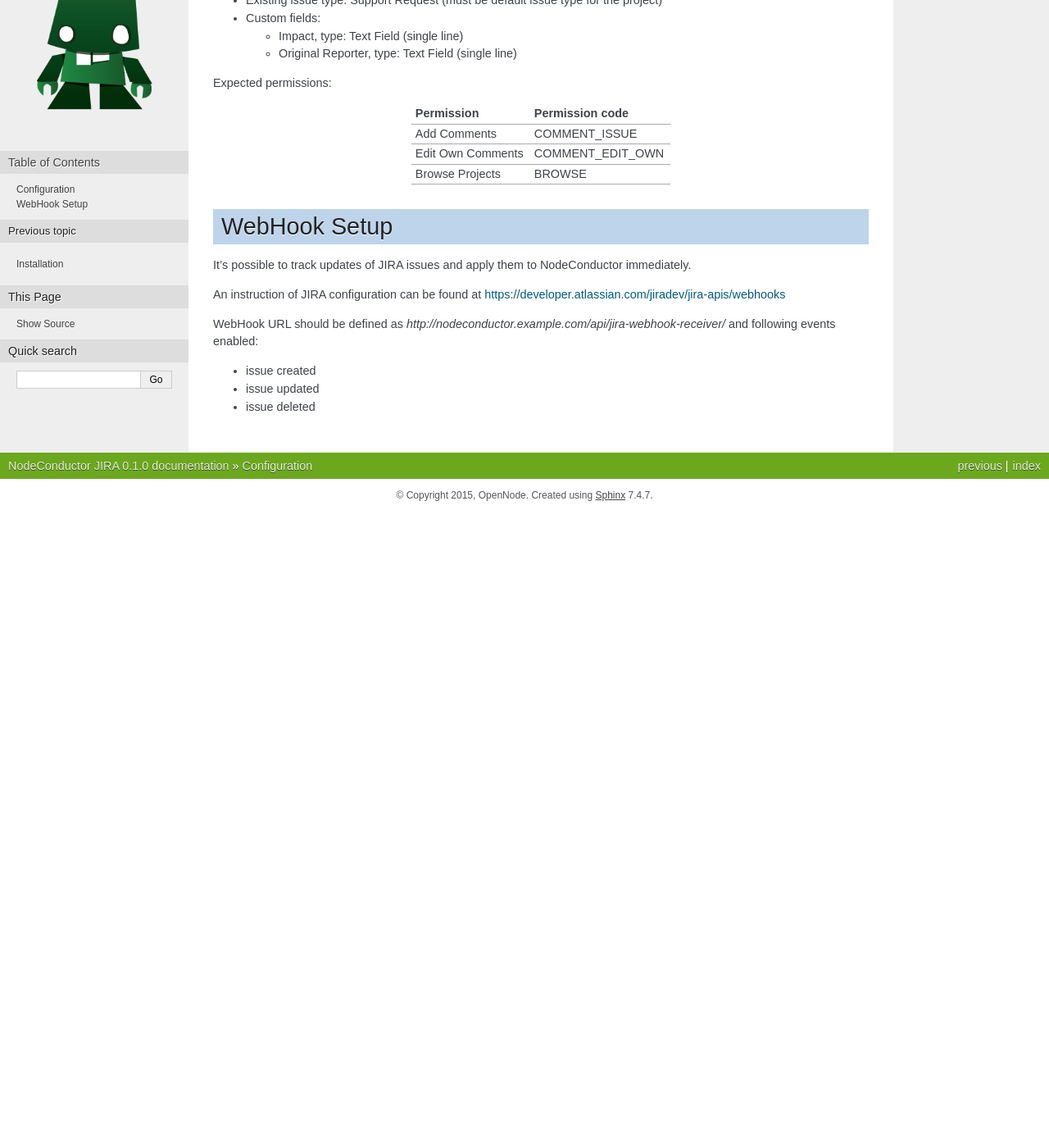
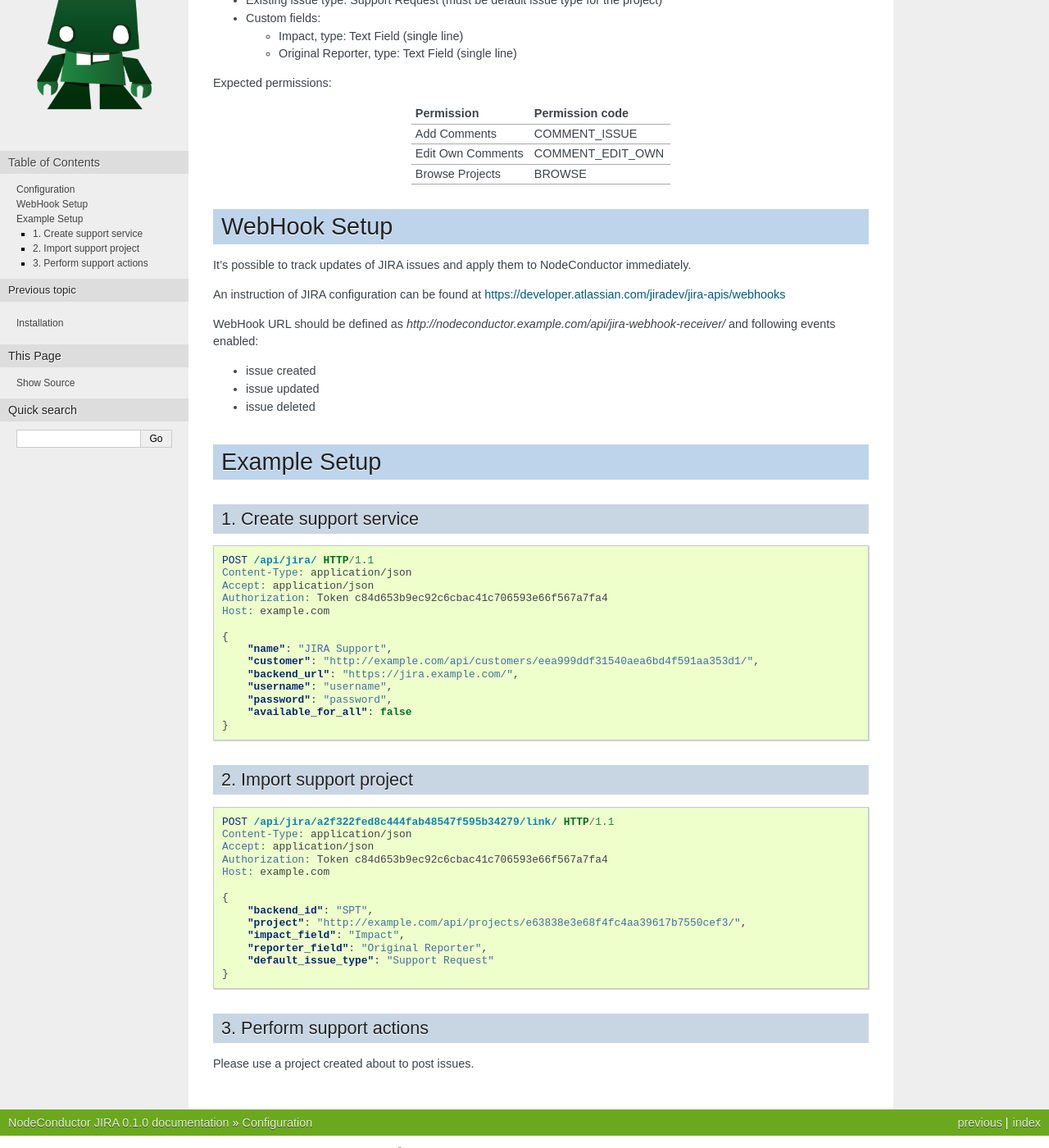
Before and after one commit to opennode/waldur-jira, a Sphinx documentation site: the page built from docs/guide/setup.rst, in a window 1280 px wide and 1400 px high, scrolled down 191 px. Shown: the whole window at 82% size. Built offline with Sphinx 7.4.7, drawn with Linux system fonts in a browser that asks for light colours; the version number is read from the project's files by our own code; before the commit the page ends 900 px from its top, so only the background shows below that.

Commit message:
Docs for support workflow
- NC-1172

```diff
--- a/docs/guide/setup.rst
+++ b/docs/guide/setup.rst
@@ -38,3 +38,51 @@
 * issue created
 * issue updated
 * issue deleted
+
+
+Example Setup
+-------------
+
+1. Create support service
+^^^^^^^^^^^^^^^^^^^^^^^^^
+
+.. code-block:: http
+
+    POST /api/jira/ HTTP/1.1
+    Content-Type: application/json
+    Accept: application/json
+    Authorization: Token c84d653b9ec92c6cbac41c706593e66f567a7fa4
+    Host: example.com
+
+    {
+        "name": "JIRA Support",
+        "customer": "http://example.com/api/customers/eea999ddf31540aea6bd4f591aa353d1/",
+        "backend_url": "https://jira.example.com/",
+        "username": "username",
+        "password": "password",
+        "available_for_all": false
+    }
+
+2. Import support project
+^^^^^^^^^^^^^^^^^^^^^^^^^
+
+.. code-block:: http
+
+    POST /api/jira/a2f322fed8c444fab48547f595b34279/link/ HTTP/1.1
+    Content-Type: application/json
+    Accept: application/json
+    Authorization: Token c84d653b9ec92c6cbac41c706593e66f567a7fa4
+    Host: example.com
+
+    {
+        "backend_id": "SPT",
+        "project": "http://example.com/api/projects/e63838e3e68f4fc4aa39617b7550cef3/",
+        "impact_field": "Impact",
+        "reporter_field": "Original Reporter",
+        "default_issue_type": "Support Request"
+    }
+
+3. Perform support actions
+^^^^^^^^^^^^^^^^^^^^^^^^^^
+
+Please use a project created about to post issues.
```
